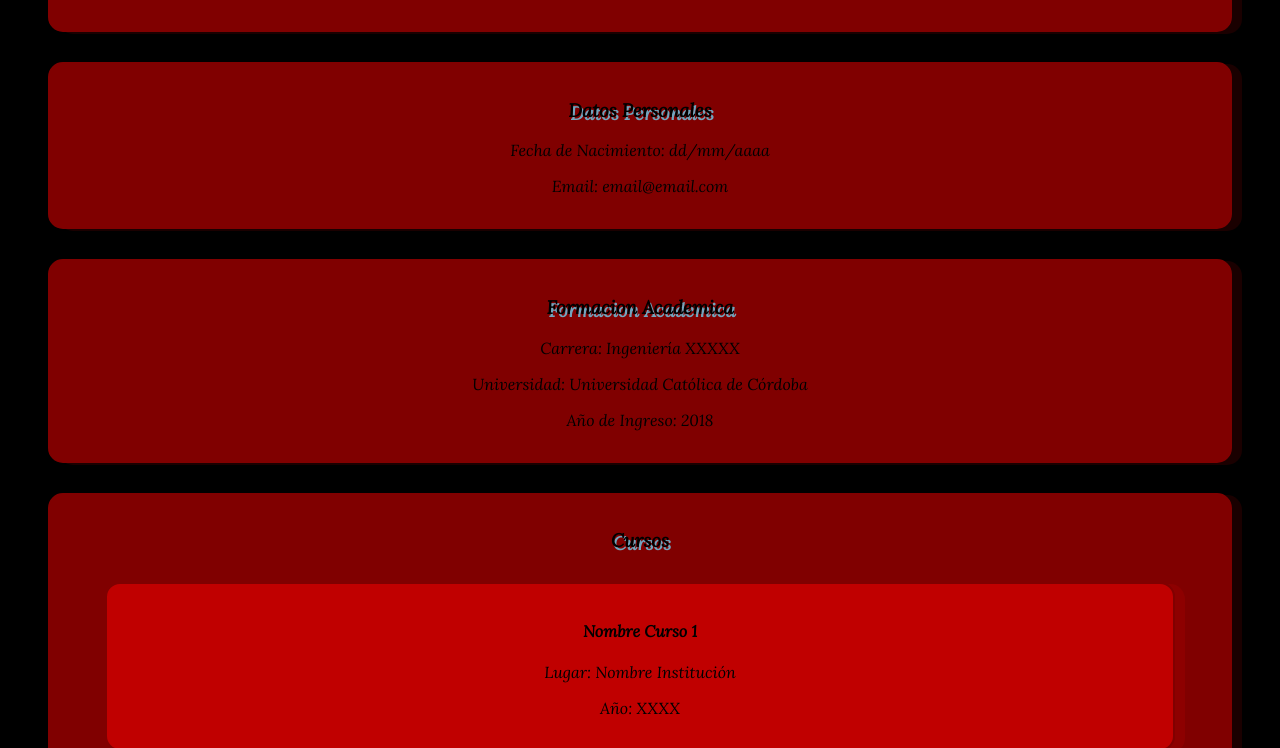
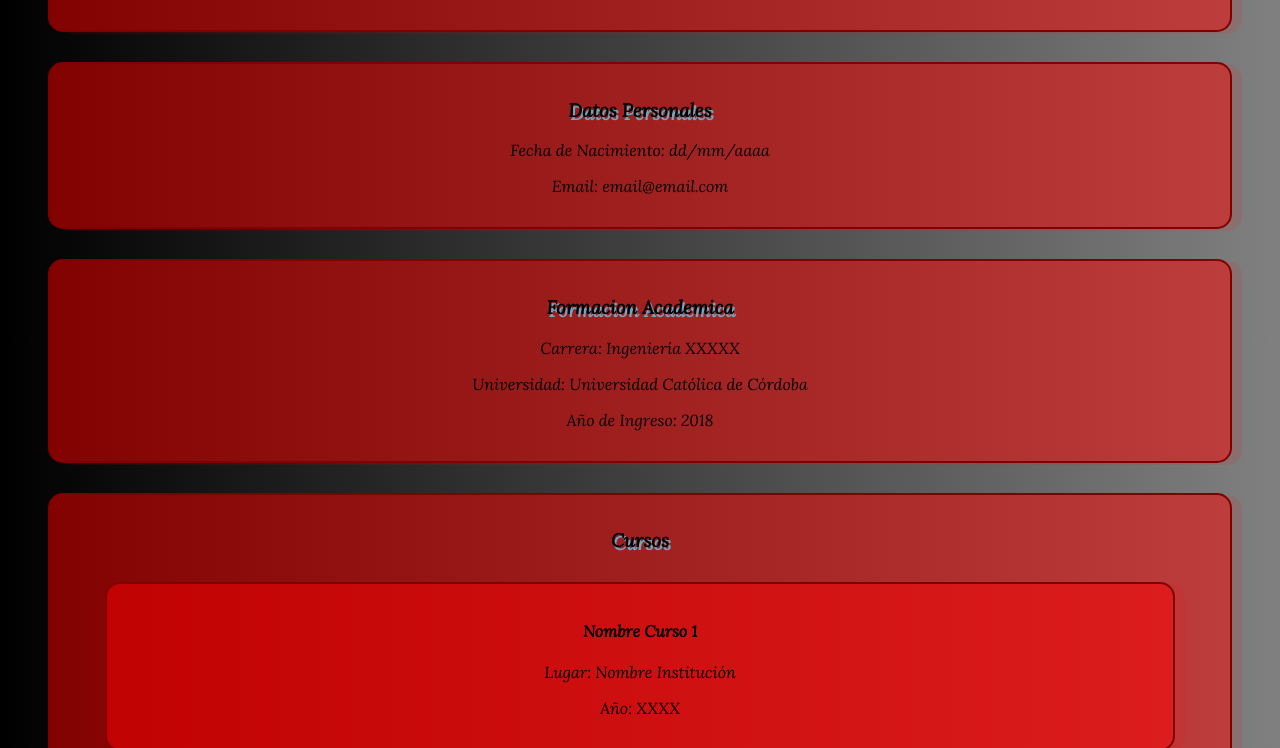
Before and after one commit to UCC-LabCompu2/ejercicios2023-mateoveda, a plain HTML site: page Ejercicios-CSS/ej_cv.html in a window 1280 px wide. Shown: the part 167-915 px from the top of the page. Drawn offline with Linux system fonts and the light colour scheme.

Commit message:
Se agregaron los ejercicios elaborados la clase del 16/04/2023. DE NUEVO

```diff
--- a/Ejercicios-CSS/estilos.css
+++ b/Ejercicios-CSS/estilos.css
@@ -11,10 +11,10 @@ div{
     width: 10%;
     border-radius: 50%;
 }
-body{
+body {
     text-align: center;
     font-family: 'Lora', cursiva;
-    background-color: black;
+    background: linear-gradient(to right, black, gray);
 }
 h1, h2, h3{
     text-shadow: 2px 3px #73a5be;
```
